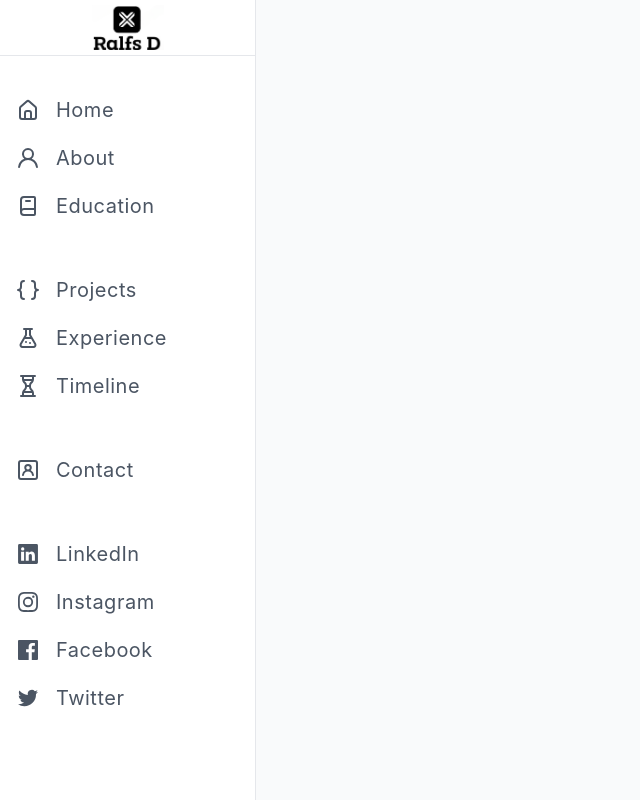
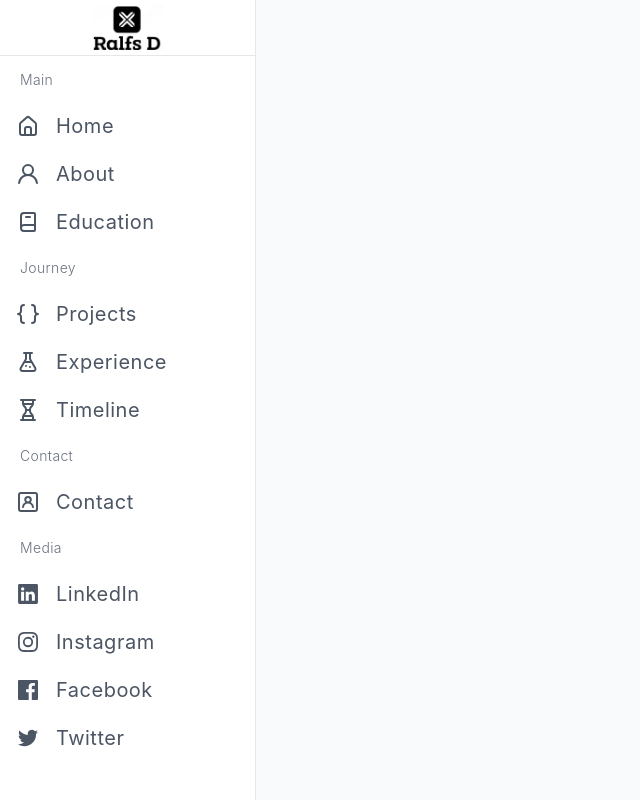
Before and after one commit to HighRollerLV/myportfolio, a React (Create React App) app: page / in a window 1280 px wide. Shown: the whole page, without its empty margins (0-640 px from the left). Built offline with nearby package versions, Linux system fonts and the light colour scheme.

Commit message:
Minor Adjustments

```diff
--- a/src/App.js
+++ b/src/App.js
@@ -32,7 +32,7 @@ const App = () => {
                 <Sidebar/>
                 <div className="overflow-y-auto overflow-x-hidden flex-grow">
                     <ul className="flex flex-col py-4 space-y-1">
-                        <SectionTitle sectionName="MyPortfolio"/>
+                        <SectionTitle sectionName=""/>
                         {/* Main Section */}
                         <SectionTitle sectionName="Main"/>
                         <SidebarItem icon={<UilEstate/>} text="Home" to="/"/>
--- a/src/components/SectionTitle.js
+++ b/src/components/SectionTitle.js
@@ -3,8 +3,8 @@ import React from 'react';
 const SectionTitle = ({ sectionName }) => {
     return (
         <li className="px-5">
-            <div className="flex flex-row items-center h-8">
-                <div className="text-sm font-light tracking-wide text-gray-500">{sectionName}</div>
+            <div className="flex flex-row items-center h-10">
+                <div className="text-sm font-light tracking-wide text-gray-500 z-10">{sectionName}</div>
             </div>
         </li>
     );
```
Also changed, not shown: 1 other file (tests, documents, lock files or other folders).
